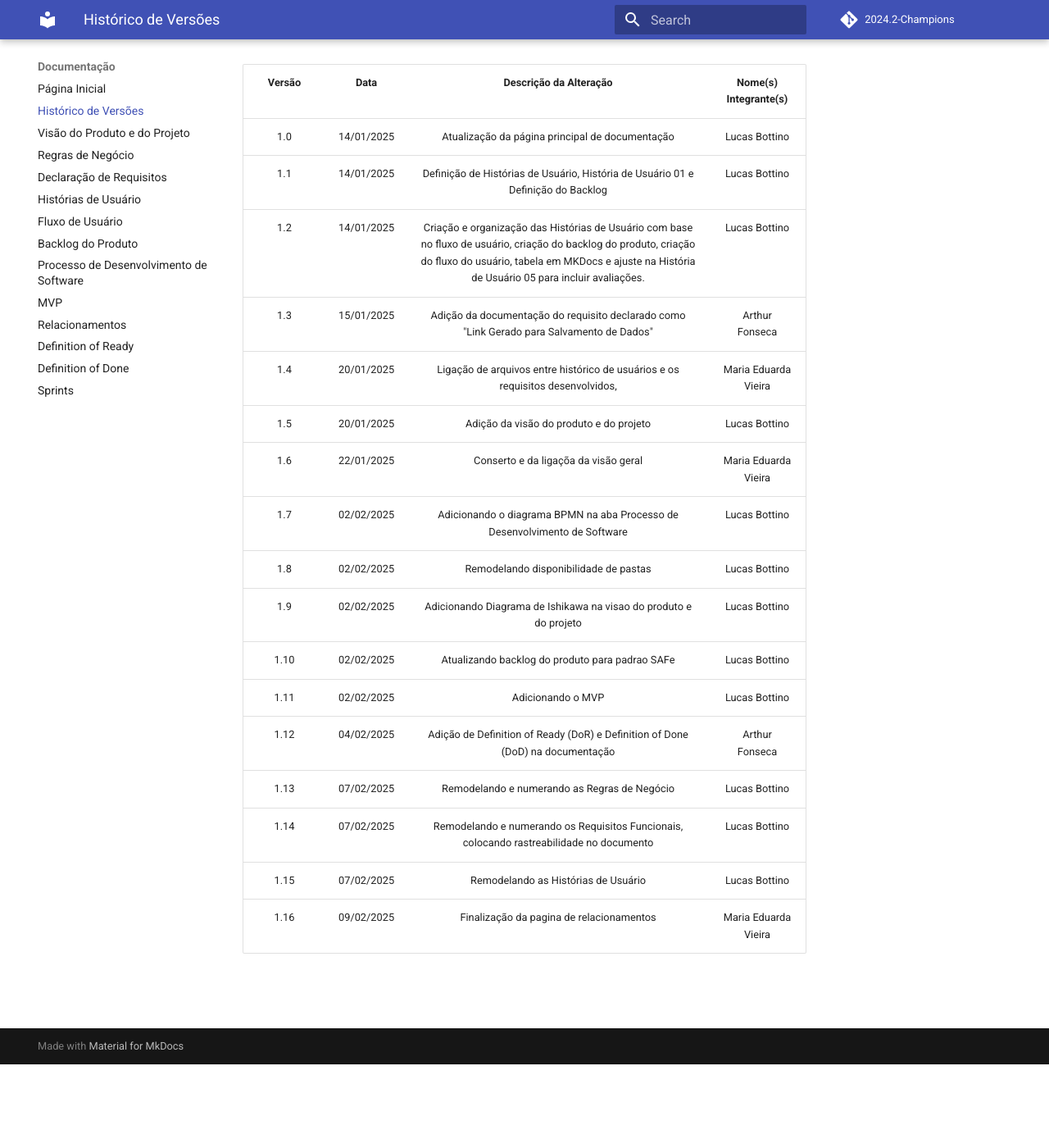
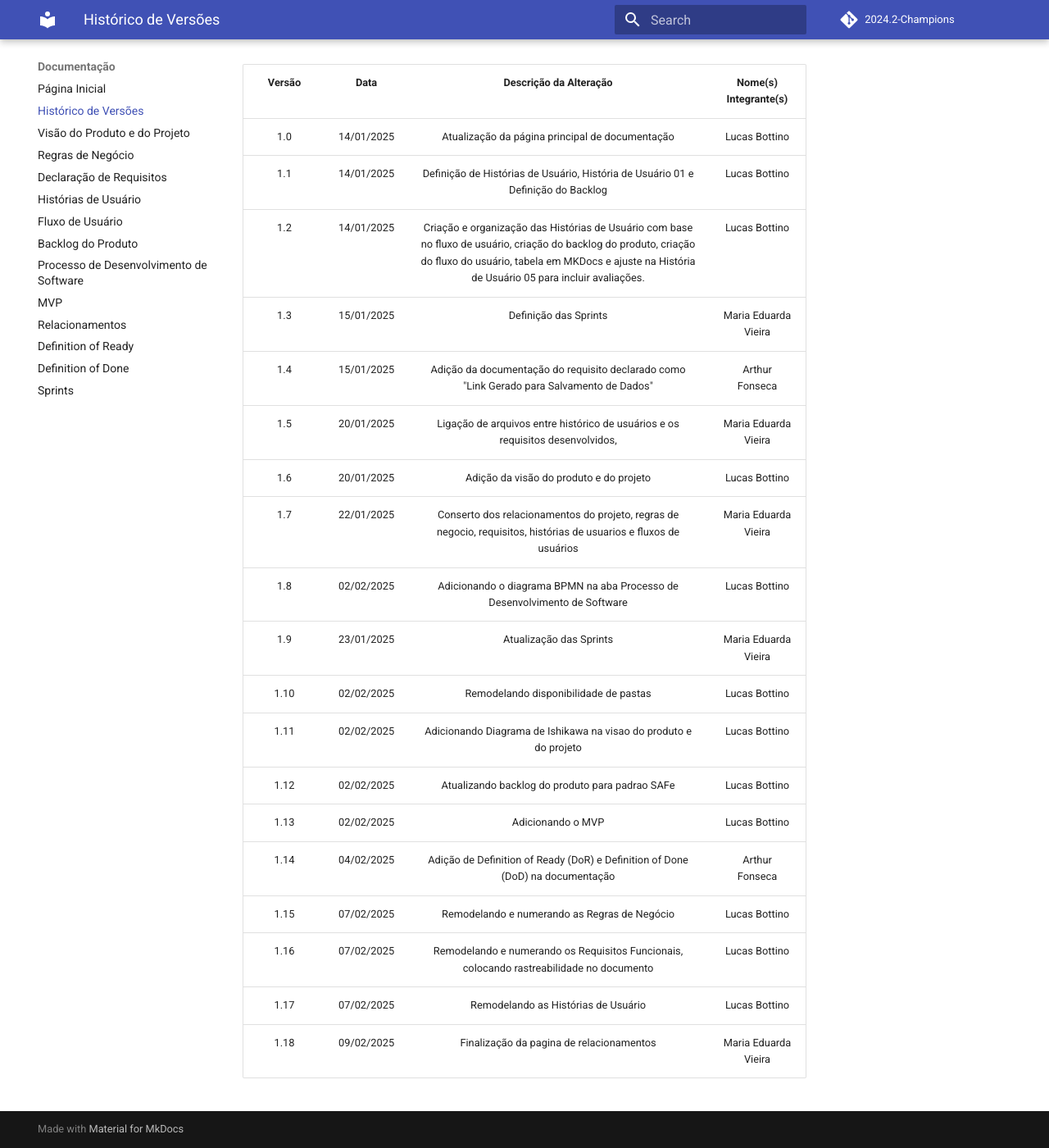
Before and after one commit to FGA-REQ/2024.2-Champions, an MkDocs documentation site: the page built from docs/historico.md, in a window 1280 px wide and 1400 px high, scrolled down 102 px. Shown: the whole window at 82% size. Built offline with MkDocs 1.6.1 and Material for MkDocs 9.7.7, drawn with Linux system fonts in a browser that asks for light colours; comment, search, counter and statistics services are not loaded.

Commit message:
atualição do histórico

```diff
--- a/docs/historico.md
+++ b/docs/historico.md
@@ -3,17 +3,19 @@
 |  1.0   | 14/01/2025 |                                                                                    Atualização da página principal de documentação                                                                                    |     Lucas Bottino     |
 |  1.1   | 14/01/2025 |                                                                   Definição de Histórias de Usuário, História de Usuário 01 e Definição do Backlog                                                                    |     Lucas Bottino     |
 |  1.2   | 14/01/2025 | Criação e organização das Histórias de Usuário com base no fluxo de usuário, criação do backlog do produto, criação do fluxo do usuário, tabela em MKDocs e ajuste na História de Usuário 05 para incluir avaliações. |     Lucas Bottino     |
-|  1.3   | 15/01/2025 |                                                               Adição da documentação do requisito declarado como "Link Gerado para Salvamento de Dados"                                                               |    Arthur Fonseca     |
-|  1.4   | 20/01/2025 |                                                    Ligação de arquivos entre histórico de usuários e os requisitos desenvolvidos,                                                                     |     Maria Eduarda Vieira      |
-|  1.5   | 20/01/2025 |                                                                                        Adição da visão do produto e do projeto                                                                                        |     Lucas Bottino     |
-|  1.6   | 22/01/2025 |                                                                   Conserto e da ligaçõa da visão geral                                                                      |     Maria Eduarda Vieira     |
-|  1.7   | 02/02/2025 |                                                                      Adicionando o diagrama BPMN na aba Processo de Desenvolvimento de Software                                                                       |     Lucas Bottino     |
-|  1.8   | 02/02/2025 |                                                                                         Remodelando disponibilidade de pastas                                                                                         |     Lucas Bottino     |
-|  1.9   | 02/02/2025 |                                                                           Adicionando Diagrama de Ishikawa na visao do produto e do projeto                                                                           |     Lucas Bottino     |
-|  1.10  | 02/02/2025 |                                                                                    Atualizando backlog do produto para padrao SAFe                                                                                    |     Lucas Bottino     |
-|  1.11  | 02/02/2025 |                                                                                                   Adicionando o MVP                                                                                                   |     Lucas Bottino     |
-|  1.12  | 04/02/2025 |                                                                    Adição de Definition of Ready (DoR) e Definition of Done (DoD) na documentação                                                                     |    Arthur Fonseca     |
-|  1.13  | 07/02/2025 |                                                                                     Remodelando e numerando as Regras de Negócio                                                                                      |     Lucas Bottino     |
-|  1.14  | 07/02/2025 |                                                               Remodelando e numerando os Requisitos Funcionais, colocando rastreabilidade no documento                                                                |     Lucas Bottino     |
-|  1.15  | 07/02/2025 |                                                                                          Remodelando as Histórias de Usuário                                                                                          |     Lucas Bottino     |
-|  1.16  | 09/02/2025 |                                                                   Finalização da pagina de relacionamentos                                                                    |     Maria Eduarda Vieira     |
+|  1.3   | 15/01/2025 |                                                               Definição das Sprints                                                               |    Maria Eduarda Vieira     |
+|  1.4   | 15/01/2025 |                                                               Adição da documentação do requisito declarado como "Link Gerado para Salvamento de Dados"                                                               |    Arthur Fonseca     |
+|  1.5   | 20/01/2025 |                                                    Ligação de arquivos entre histórico de usuários e os requisitos desenvolvidos,                                                                     |     Maria Eduarda Vieira      |
+|  1.6   | 20/01/2025 |                                                                                        Adição da visão do produto e do projeto                                                                                        |     Lucas Bottino     |
+|  1.7   | 22/01/2025 |                                                                   Conserto dos relacionamentos do projeto, regras de negocio, requisitos, histórias de usuarios e fluxos de usuários                                                                      |     Maria Eduarda Vieira     |
+|  1.8   | 02/02/2025 |                                                                      Adicionando o diagrama BPMN na aba Processo de Desenvolvimento de Software                                                                       |     Lucas Bottino     |
+|  1.9   | 23/01/2025 |                                                               Atualização das Sprints                                                               |    Maria Eduarda Vieira     |
+|  1.10  | 02/02/2025 |                                                                                         Remodelando disponibilidade de pastas                                                                                         |     Lucas Bottino     |
+|  1.11  | 02/02/2025 |                                                                           Adicionando Diagrama de Ishikawa na visao do produto e do projeto                                                                           |     Lucas Bottino     |
+|  1.12  | 02/02/2025 |                                                                                    Atualizando backlog do produto para padrao SAFe                                                                                    |     Lucas Bottino     |
+|  1.13  | 02/02/2025 |                                                                                                   Adicionando o MVP                                                                                                   |     Lucas Bottino     |
+|  1.14  | 04/02/2025 |                                                                    Adição de Definition of Ready (DoR) e Definition of Done (DoD) na documentação                                                                     |    Arthur Fonseca     |
+|  1.15  | 07/02/2025 |                                                                                     Remodelando e numerando as Regras de Negócio                                                                                      |     Lucas Bottino     |
+|  1.16  | 07/02/2025 |                                                               Remodelando e numerando os Requisitos Funcionais, colocando rastreabilidade no documento                                                                |     Lucas Bottino     |
+|  1.17  | 07/02/2025 |                                                                                          Remodelando as Histórias de Usuário                                                                                          |     Lucas Bottino     |
+|  1.18  | 09/02/2025 |                                                                   Finalização da pagina de relacionamentos                                                                    |     Maria Eduarda Vieira     |
```
